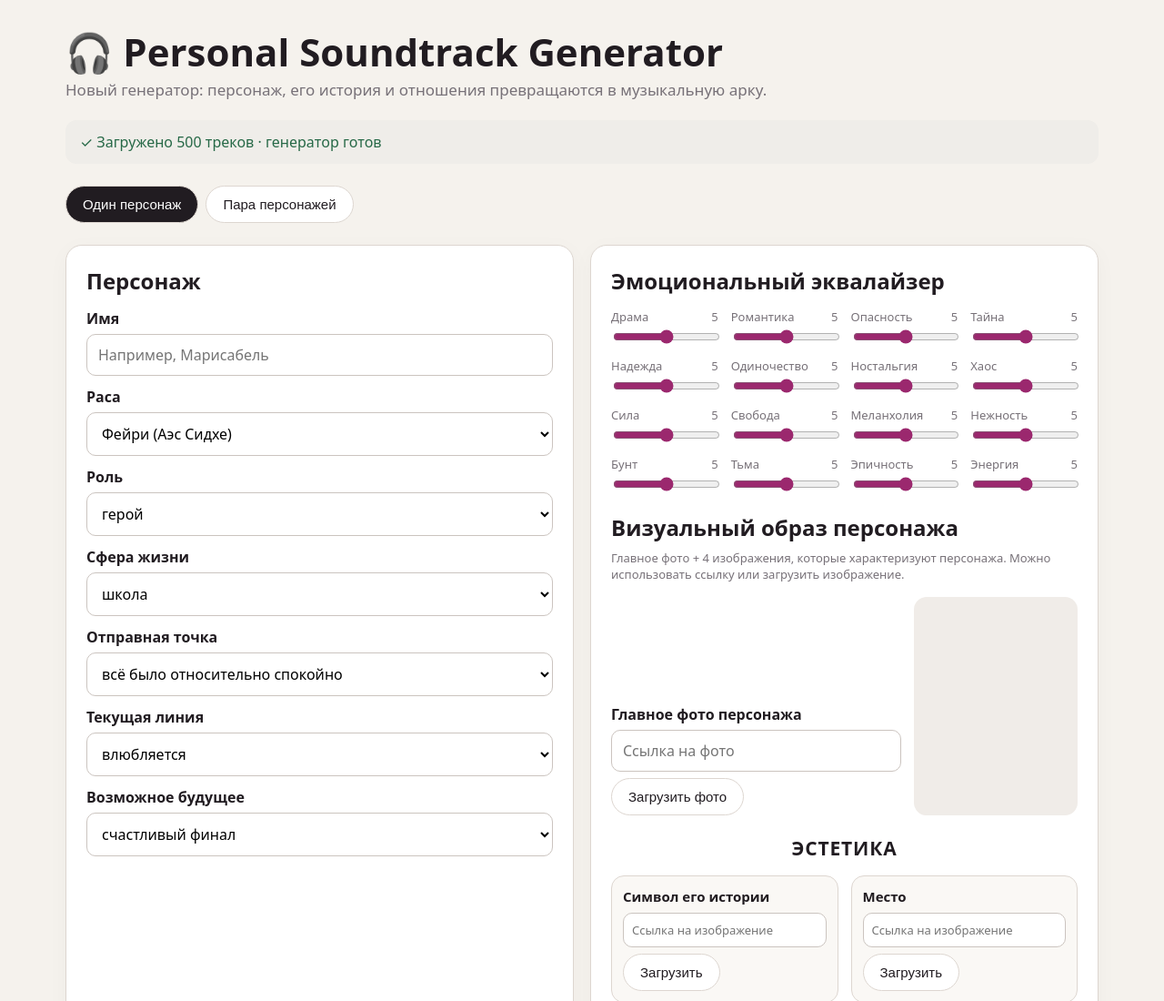
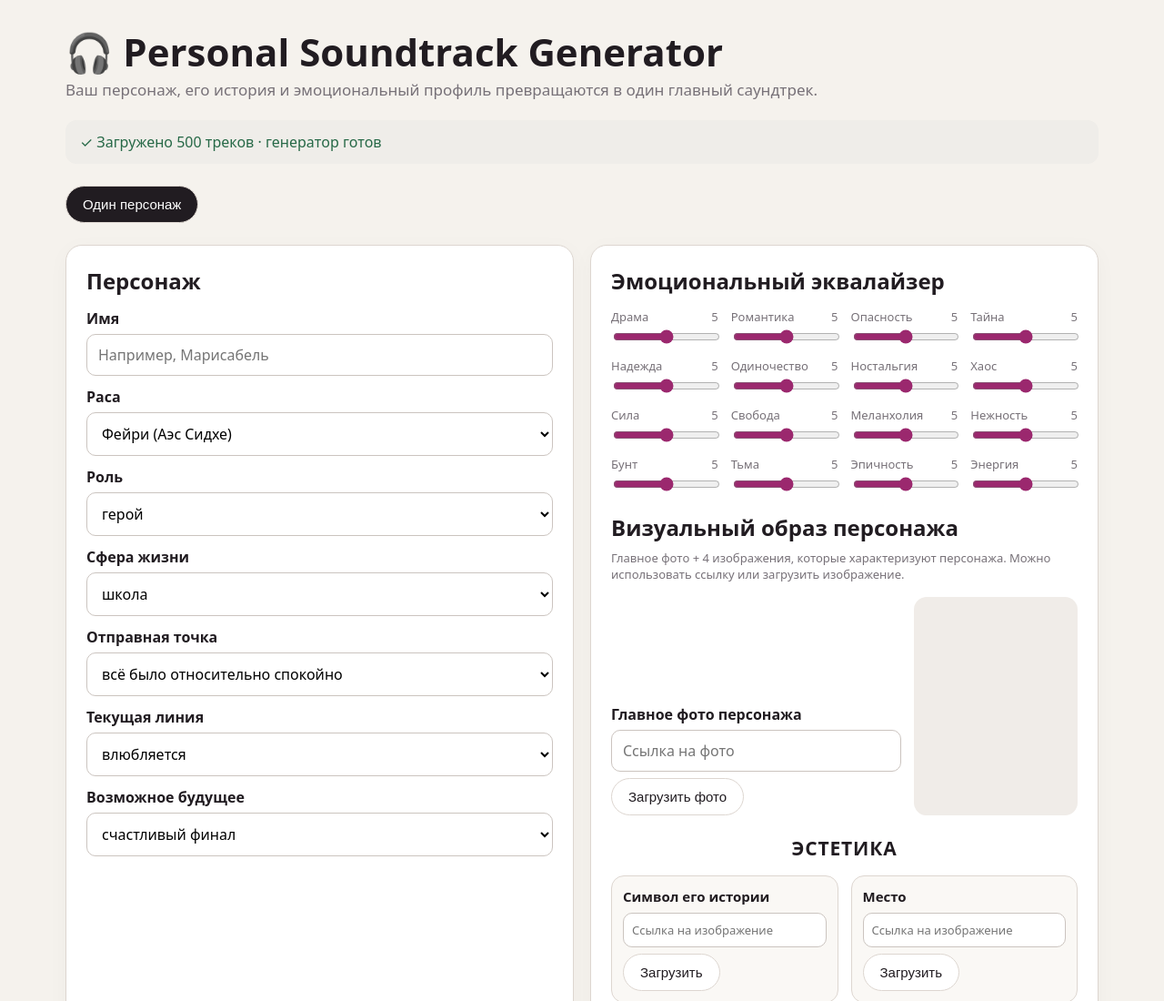
Before and after one commit to alex-sforza/personal-soundtrack-generator, a plain HTML site: page generator/index.html in a window 1280 px wide. Shown: the top 1100 px of the page at 91% size. Drawn offline with Linux system fonts and the light colour scheme.

Commit message:
Оставить только саундтрек персонажа

```diff
--- a/generator/index.html
+++ b/generator/index.html
@@ -12,9 +12,9 @@
 <body>
 <main>
 <h1>🎧 Personal Soundtrack Generator</h1>
-<div class="sub">Новый генератор: персонаж, его история и отношения превращаются в музыкальную арку.</div>
+<div class="sub">Ваш персонаж, его история и эмоциональный профиль превращаются в один главный саундтрек.</div>
 <div id="status" class="status">Загружаю библиотеку…</div>
-<div class="tabs"><button class="tab active" data-mode="single">Один персонаж</button><button class="tab" data-mode="pair">Пара персонажей</button></div>
+<div class="tabs"><button class="tab active" data-mode="single">Один персонаж</button></div>
 <section id="single" class="mode active">
 <div class="grid">
 <section class="card"><h2>Персонаж</h2><div class="field"><label>Имя</label><input id="s-name" type="text" placeholder="Например, Марисабель"></div><div class="field"><label>Раса</label><select id="s-race"></select></div><div class="field"><label>Роль</label><select id="s-role"></select></div><div class="field"><label>Сфера жизни</label><select id="s-sphere"></select></div><div class="field"><label>Отправная точка</label><select id="s-start"></select></div><div class="field"><label>Текущая линия</label><select id="s-current"></select></div><div class="field"><label>Возможное будущее</label><select id="s-future"></select></div></section>
@@ -24,7 +24,8 @@
 <button id="single-run" class="primary" disabled>Сгенерировать саундтрек</button>
 <div id="single-out"></div>
 </section>
-<section id="pair" class="mode">
+<!-- Парный режим сохранён в DOM для совместимости с текущим app.js, но полностью скрыт: генератор теперь работает только с персонажем. -->
+<section id="pair" class="mode" style="display:none!important" aria-hidden="true">
 <div class="pair-grid"><section class="card"><h2>Персонаж 1</h2><div id="p1-fields"></div><div class="pair-character-eq-source" aria-hidden="true"><div id="p1-eq" class="equalizer"></div></div></section><section class="card"><h2>Персонаж 2</h2><div id="p2-fields"></div><div class="pair-character-eq-source" aria-hidden="true"><div id="p2-eq" class="equalizer"></div></div></section></div>
 <div class="grid"><section class="card"><h2>Их отношения</h2><div class="field"><label>Тип связи</label><select id="p-rel"></select></div><div class="field"><label>Траектория</label><select id="p-traj"></select></div><div class="field"><label>Фокус</label><select id="p-focus"><option value="connection">Они сами</option><option value="bond" selected>Их связь</option><option value="events">То, что с ними происходит</option><option value="conflict">Их конфликт</option></select></div></section><section class="card"><h2>Принцип</h2><p class="small">Связь не усредняет двух персонажей. Сначала строится отдельный профиль отношений, затем в него входят общие черты, контраст характеров и направление истории.</p><p class="small">Для не романтических связей действует защита от случайной романтизации: притяжение само по себе не превращается в любовь.</p><div id="pair-visual"></div></section></div>
 <button id="pair-run" class="primary" disabled>Сгенерировать их историю</button><div id="pair-out"></div>
```
